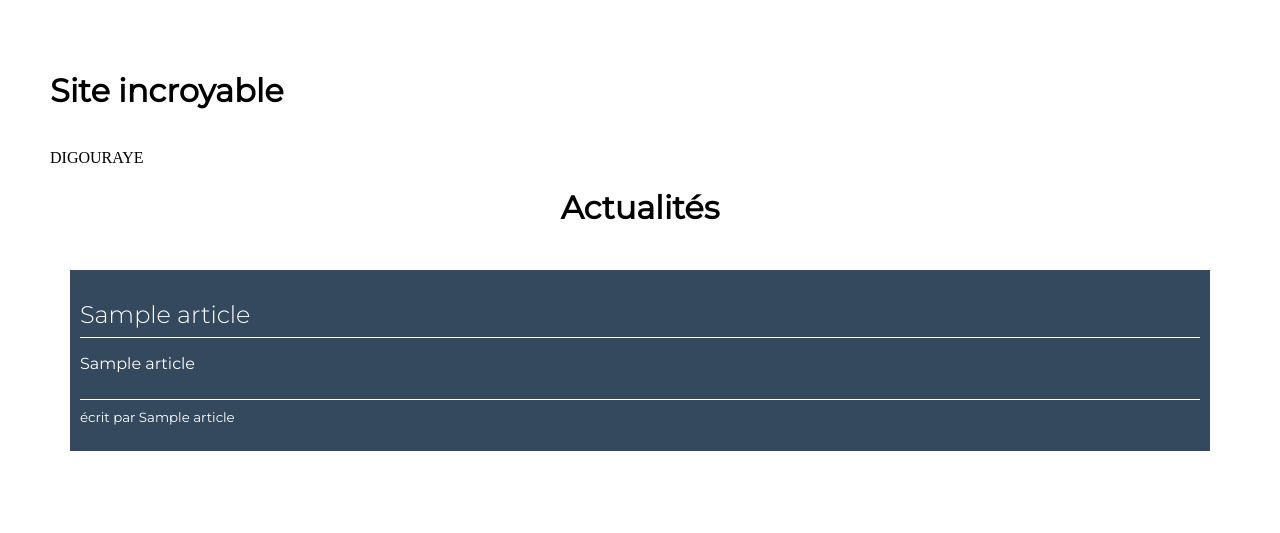
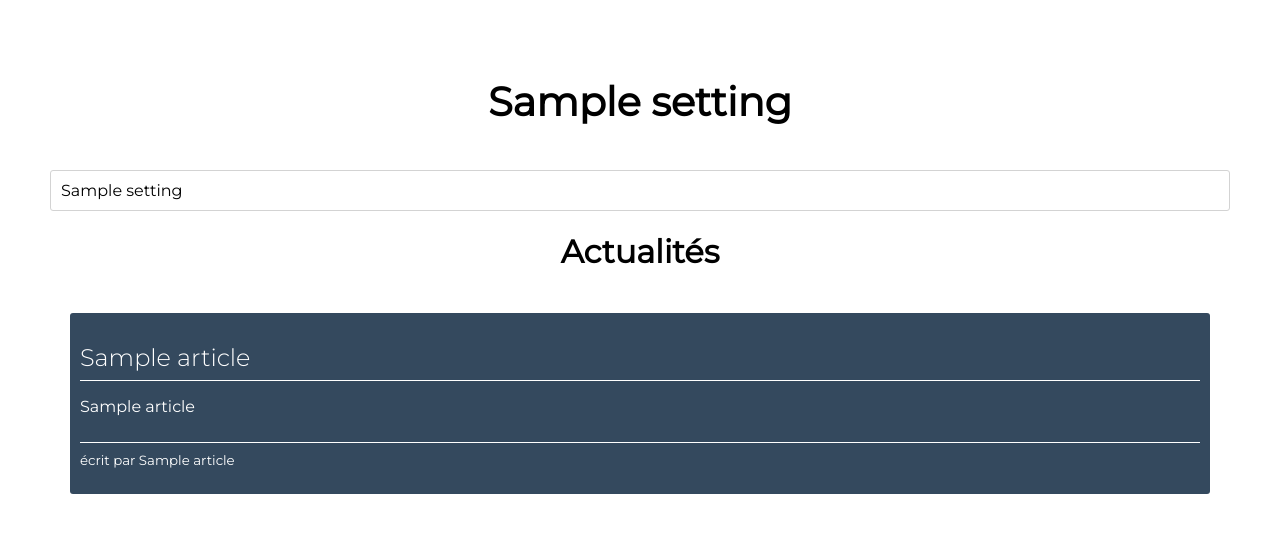
Before and after one commit to AngryKiller/Projet-NSI, a Flask app: template templates/index.html in a window 1280 px wide. Shown: the part 79-612 px from the top of the page. Run offline with Flask 2, Linux system fonts and the light colour scheme; the template is opened without the code that fills it: most values are stand-ins (such as "Sample title", 1, 10 or a date in 2020).

Commit message:
Added modifiable settings for the home page and other things

```diff
--- a/app.py
+++ b/app.py
@@ -1,7 +1,9 @@
-from flask import Flask, render_template, request, redirect, flash, session
+from flask import Flask, render_template, request, redirect, flash, session, url_for
 from util.news import getNews, deletearticle, addarticle, getArticle, editarticle
 from util.users import register, login, getUser, isAdmin
 from util.shorten import shortenGuest, getlinkfromid
+from util.settings import getSettings
+import os
 
 app = Flask(__name__, static_url_path='/static')
 
@@ -11,9 +13,9 @@ app.secret_key = b'_5eey"F3z\digouc]/'
 @app.route('/')
 def index():
     if 'user' in session:
-        return render_template('index.html', news=getNews(), user=getUser(session['user']))
+        return render_template('index.html', news=getNews(), user=getUser(session['user']), settings=getSettings())
     else:
-        return render_template('index.html', news=getNews())
+        return render_template('index.html', news=getNews(), settings=getSettings())
 
 
 @app.route('/register', methods=['POST', 'GET'])
@@ -120,6 +122,18 @@ def shortRedirect(shortid):
     url = getlinkfromid(shortid)[0]
     return redirect(url)
 
+@app.context_processor
+def override_url_for():
+    return dict(url_for=dated_url_for)
+
+def dated_url_for(endpoint, **values):
+    if endpoint == 'static':
+        filename = values.get('filename', None)
+        if filename:
+            file_path = os.path.join(app.root_path,
+                                 endpoint, filename)
+            values['q'] = int(os.stat(file_path).st_mtime)
+    return url_for(endpoint, **values)
 
 
 
--- a/static/css/style.css
+++ b/static/css/style.css
@@ -202,6 +202,7 @@ a {
 
 .card-market {
     background-color: #34495e;
+    border-radius: 3px;
     margin: 20px;
 }
 
@@ -218,3 +219,15 @@ a {
 .text-center{
     text-align: center;
 }
+
+.title{
+    text-align: center;
+    font-size: 40px;
+}
+
+.description{
+    border: 1px solid lightgrey;
+    padding: 10px;
+    font-family: 'Montserrat';
+    border-radius: 3px;
+}
--- a/templates/index.html
+++ b/templates/index.html
@@ -1,12 +1,12 @@
 {% extends "pageTemplate.html" %}
 {% block content %}
-    <h1 class="title">Site incroyable</h1>
+    <h1 class="title">{{ settings[1] }}</h1>
    <!-- <form action="/shorten" method="post">
       <input type="text" name="url" required>
     <button class="btn btn-blue" type="submit">Raccourcir</button>
     </form> !-->
     <hr>
-    <p class="description">DIGOURAYE</p>
+    <p class="description">{{ settings[2] }}</p>
 
 
     <h1 class="text-center">Actualités</h1>
--- a/templates/pageTemplate.html
+++ b/templates/pageTemplate.html
@@ -3,7 +3,7 @@
 <head>
     {% block head %}
         <meta charset="UTF-8">
-        <link rel="stylesheet" href="/static/css/style.css">
+        <link rel="stylesheet" href="{{ url_for('static', filename='css/style.css') }}">
         <link href="https://fonts.googleapis.com/css?family=Montserrat:200,300,400" rel="stylesheet">
         <title>{% block title %}{% endblock %}</title>
     {% endblock %}
```
Also changed, not shown: util/settings.py (added, +15 -0 lines).
